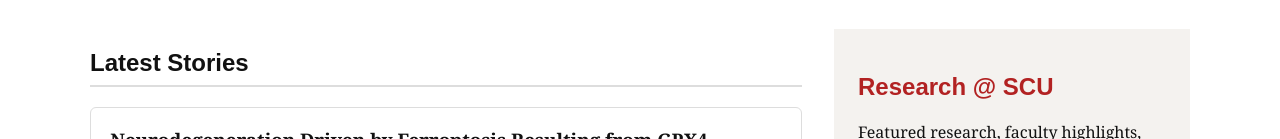
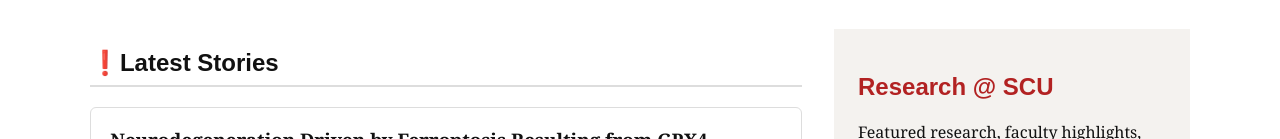
Before and after one commit to kclai-scu/santa-clara-circuit, a plain HTML site: page index.html in a window 1280 px wide. Shown: the part 405-544 px from the top of the page. Drawn offline with Linux system fonts and the light colour scheme.

Commit message:
update site

```diff
--- a/index.html
+++ b/index.html
@@ -22,7 +22,7 @@
 
     <!-- LEFT: GLOBAL RESEARCH -->
     <section class="left">
-        <h2>Latest Stories</h2>
+        <h2>❗Latest Stories</h2>
 
         <a class="story-card" href="https://www.genengnews.com/topics/translational-medicine/neurodegeneration-driven-by-ferroptosis/" target="_blank">
             <article>
```
